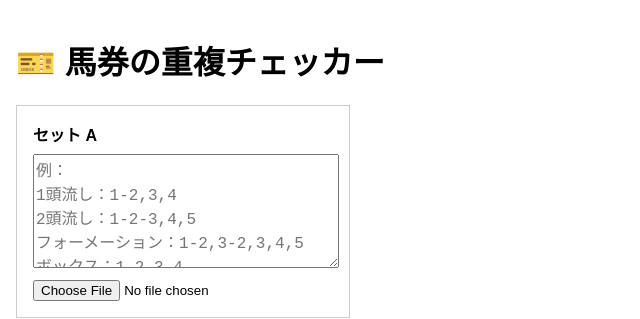
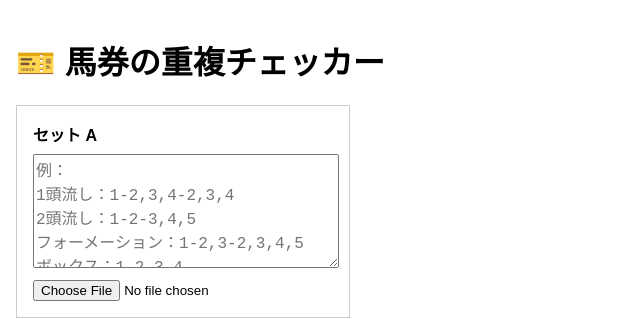
Before and after one commit to kyra082146/ticket-checker, a React (Create React App) app: page / in a window 1280 px wide. Shown: the top 319 px of the page, without its empty margins (0-640 px from the left). Built offline with nearby package versions, Linux system fonts and the light colour scheme.

Commit message:
セット入力欄に入力例を追加

```diff
--- a/src/App.js
+++ b/src/App.js
@@ -153,7 +153,7 @@ function App() {
               value={value}
               onChange={e => handleChange(id, e.target.value)}
               placeholder={`例：
-1頭流し：1-2,3,4
+1頭流し：1-2,3,4-2,3,4
 2頭流し：1-2-3,4,5
 フォーメーション：1-2,3-2,3,4,5
 ボックス：1,2,3,4`}
```
